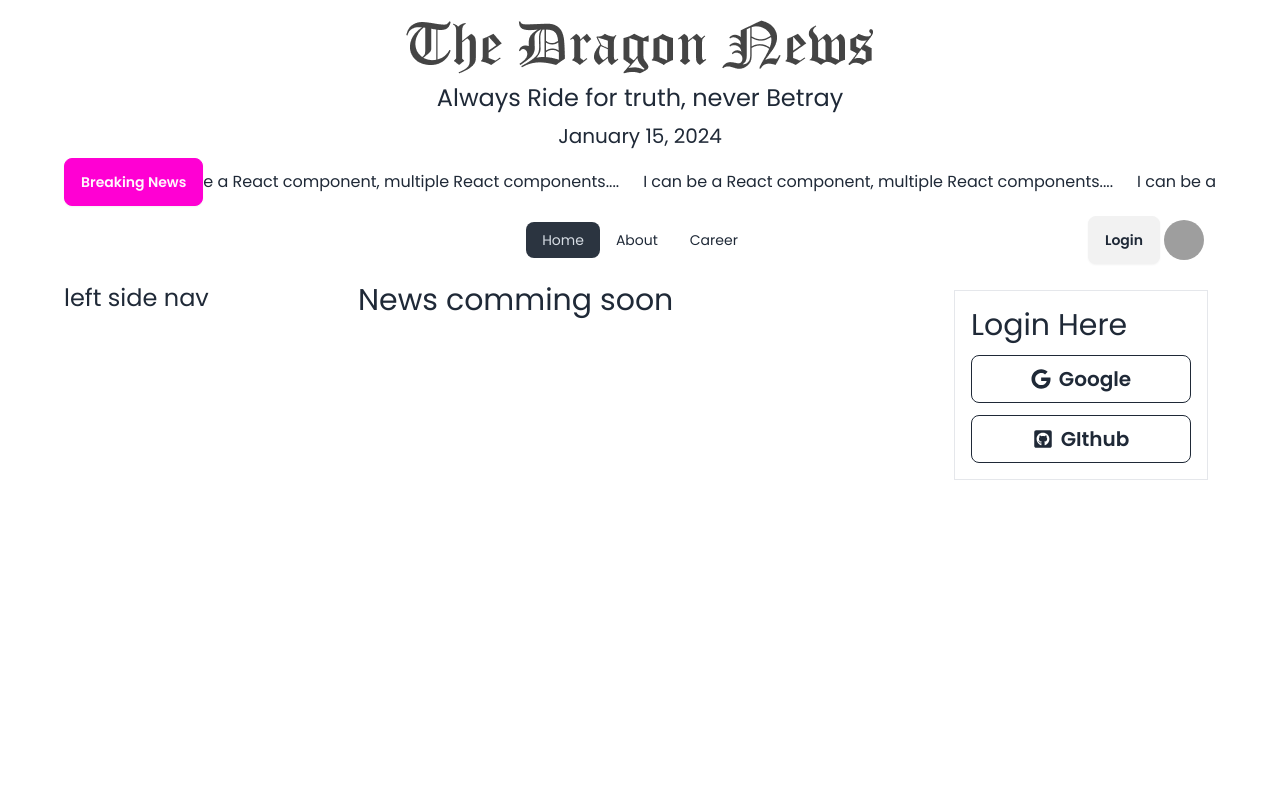
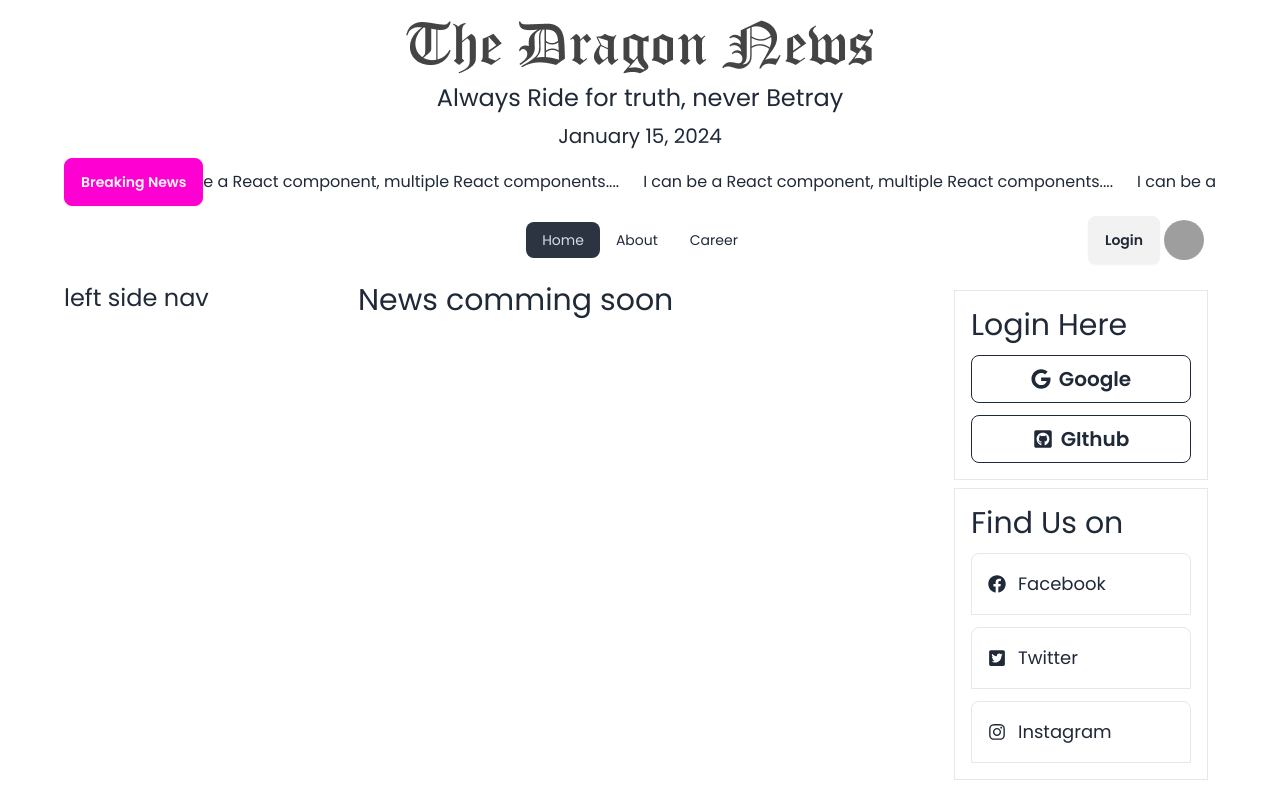
Before and after one commit to Shariful4447/news-portal-website, a React (Vite) app: page / in a window 1280 px wide. Built offline with nearby package versions, Linux system fonts and the light colour scheme; grey boxes are pictures that could not be loaded.

Commit message:
find us on section done

```diff
--- a/src/Pages/Shared/RightSideNav/RightSideNav.jsx
+++ b/src/Pages/Shared/RightSideNav/RightSideNav.jsx
@@ -1,7 +1,8 @@
-import { FaGoogle,FaGithubSquare } from 'react-icons/fa';
+import { FaGoogle,FaGithubSquare,FaFacebook,FaTwitterSquare,FaInstagram } from 'react-icons/fa';
 
 const RightSideNav = () => {
     return (
+        <div>
             <div className='border m-2 p-4 space-y-3'>
                 <div>
                     <h2 className="text-3xl">Login Here</h2>
@@ -16,6 +17,24 @@ const RightSideNav = () => {
                     GIthub
 
                 </button>
+            </div>
+            <div className='border m-2 p-4 space-y-3'>
+                <div>
+                    <h2 className="text-3xl">Find Us on</h2>
+                </div>
+                <a className='flex p-4 items-center border rounded-t-lg' href=''>
+                    <FaFacebook className='mr-3 text-lg'></FaFacebook>
+                    <span className='text-lg'>Facebook</span>
+                </a>
+                <a className='flex p-4 items-center border rounded-t-lg' href=''>
+                    <FaTwitterSquare className='mr-3 text-lg'></FaTwitterSquare>
+                    <span className='text-lg'>Twitter</span>
+                </a>
+                <a className='flex p-4 items-center border rounded-t-lg' href=''>
+                    <FaInstagram className='mr-3 text-lg'></FaInstagram>
+                    <span className='text-lg'>Instagram</span>
+                </a>
+            </div>
 
         </div>
     );
```
Lines whose indentation alone changed are shown as unchanged.
